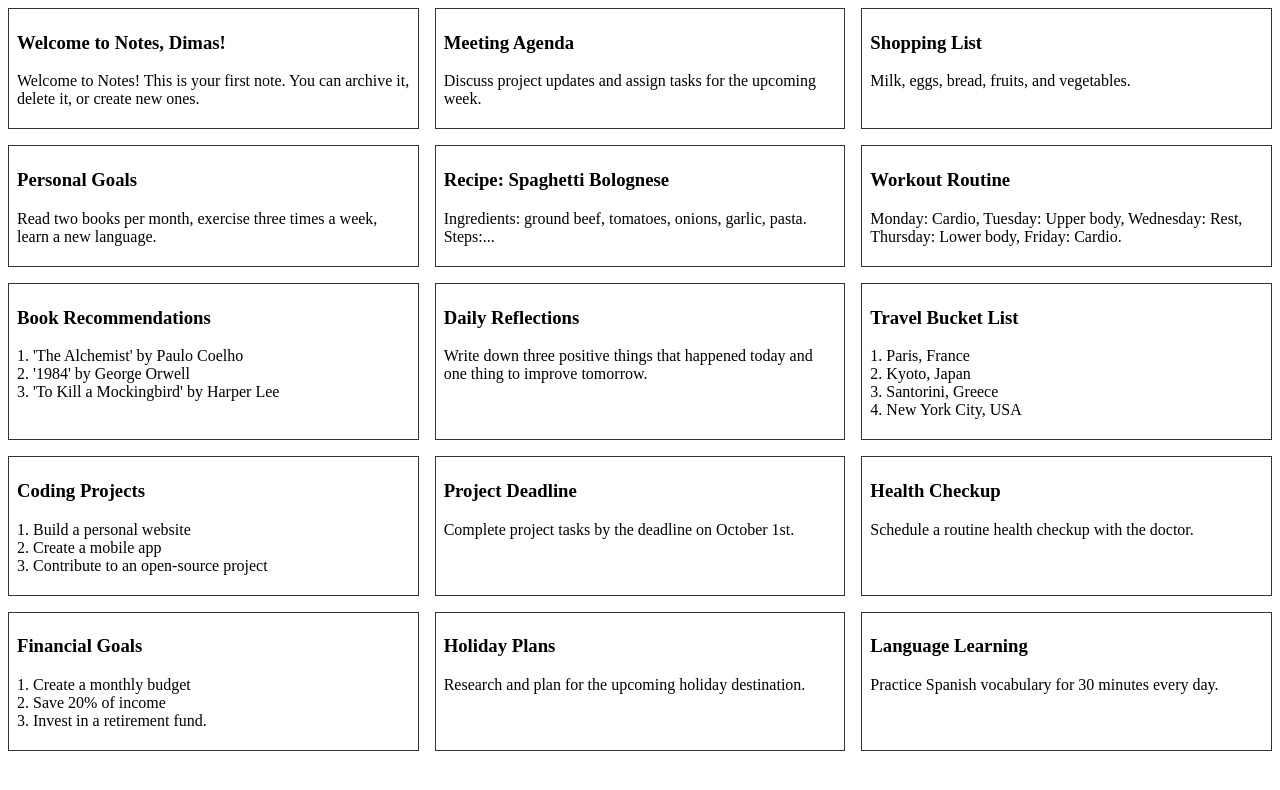
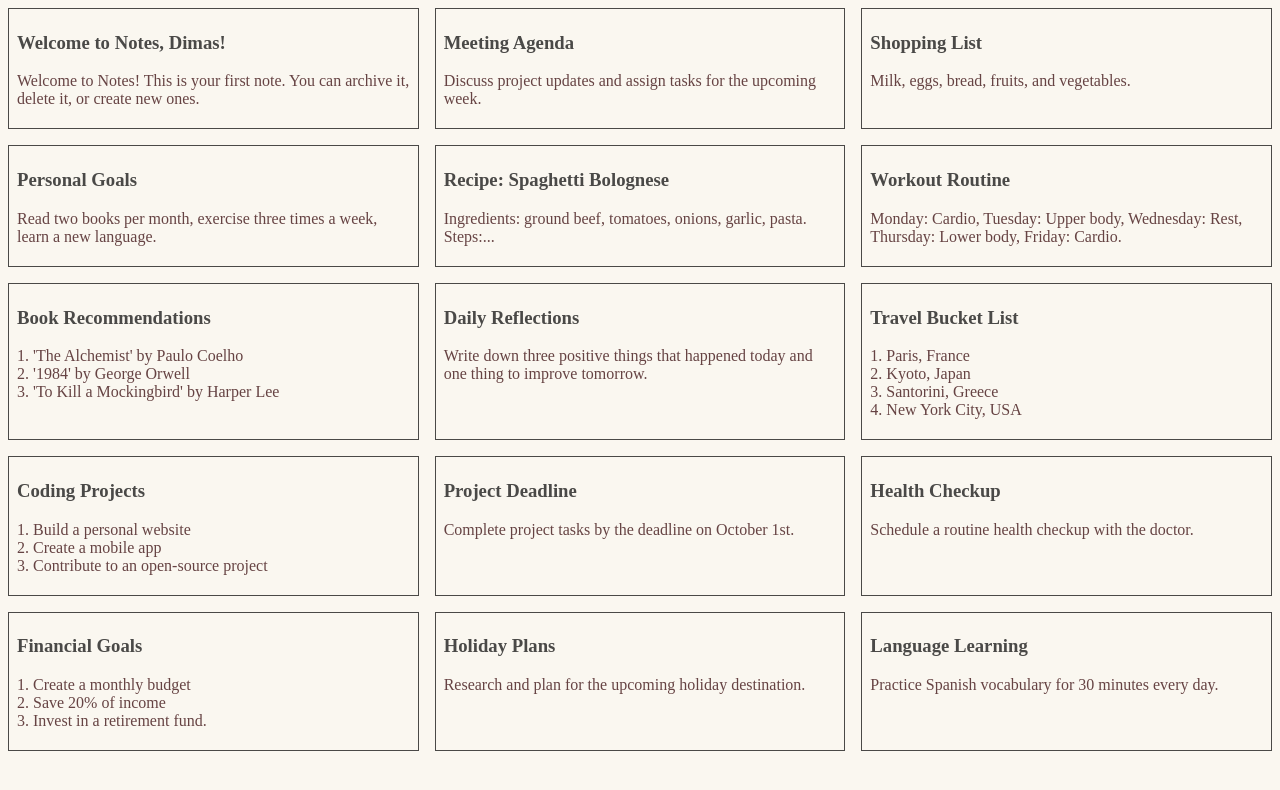
Before and after one commit to setiawanjoko/submission-fe-first, a plain HTML site: page index.html in a window 1280 px wide. Drawn offline with Linux system fonts and the light colour scheme.

Commit message:
Add coloring

```diff
--- a/style.css
+++ b/style.css
@@ -1,3 +1,8 @@
+body {
+    background-color: #FAF7F0;
+
+}
+
 .list {
     display: grid;
     grid-template-columns: 1fr 1fr 1fr;
@@ -6,5 +11,13 @@
 
 .list > * {
     padding: 4px 8px;
-    border: 1px solid #333;
+    border: 1px solid #4A4947;
 }
+
+.list h3 {
+    color:#4A4947;
+}
+
+.list p {
+    color: #664343;
+}
```
